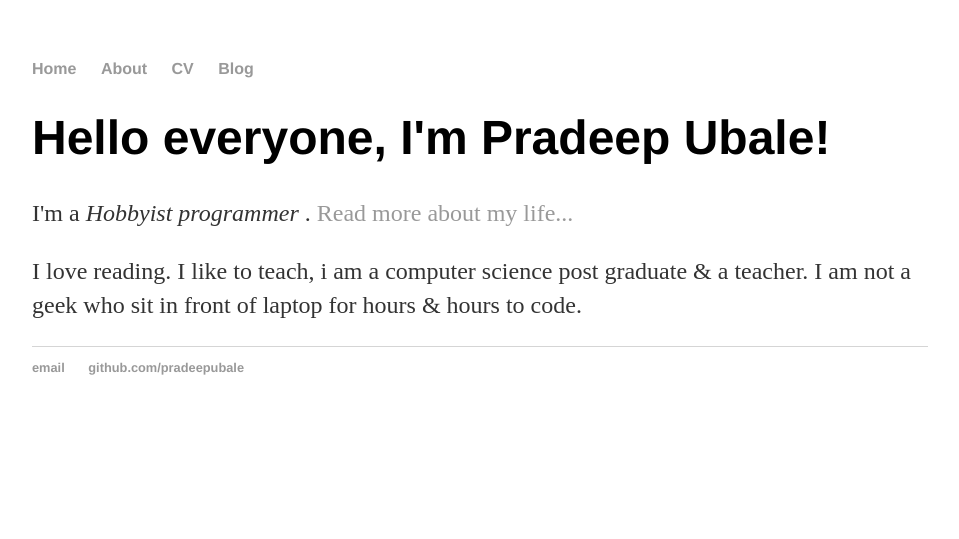
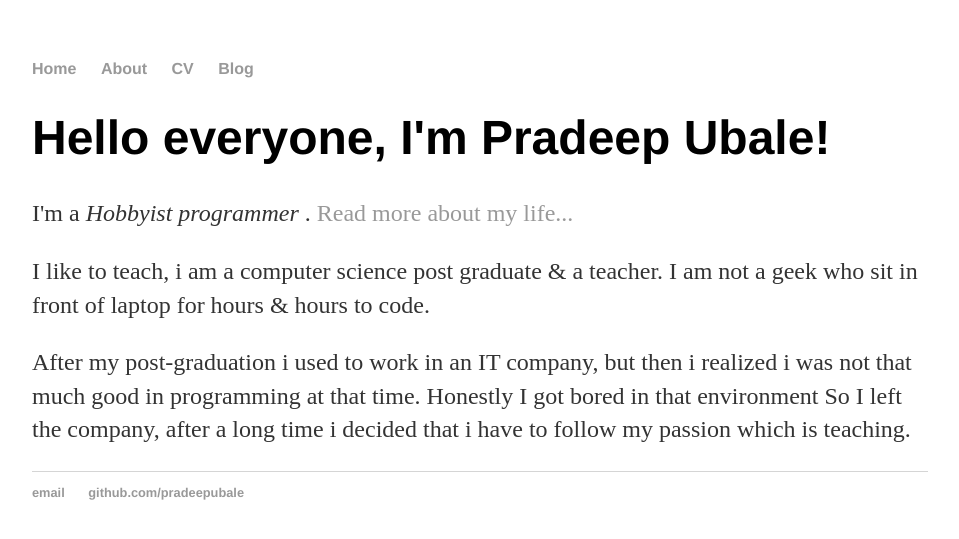
Before and after one commit to pradeepubale/pradeepubale.github.io, a Jekyll site: the page built from index.html, in a window 1280 px wide. Shown: the top 539 px of the page, without its empty margins (160-1119 px from the left). Built offline with Jekyll 4.4.1, drawn with Linux system fonts in a browser that asks for light colours.

Commit message:
Another data added

```diff
--- a/index.html
+++ b/index.html
@@ -5,6 +5,10 @@ title: Home- Pradeep Ubale Patil.
 <div class="blurb">
         <h1>Hello everyone, I'm Pradeep Ubale!</h1>
 		<p>I'm a <em>Hobbyist programmer</em> . <a href="/about">Read more about my life...</a></p>
-		<p>I love reading. I like to teach, i am a computer science post graduate &amp  a teacher.
+		<p>I like to teach, i am a computer science post graduate &amp  a teacher.
 			I am not a geek who sit in front of laptop for hours &amp hours to code.</p>
+		<p>After my post-graduation i used to work in an IT company, but then i realized i was not
+			that much good in programming at that time. Honestly I got bored in that environment
+			So I left the company, after a long time
+			i decided that i have to follow my passion which is teaching.</p>
 </div><!-- /.blurb -->
```
